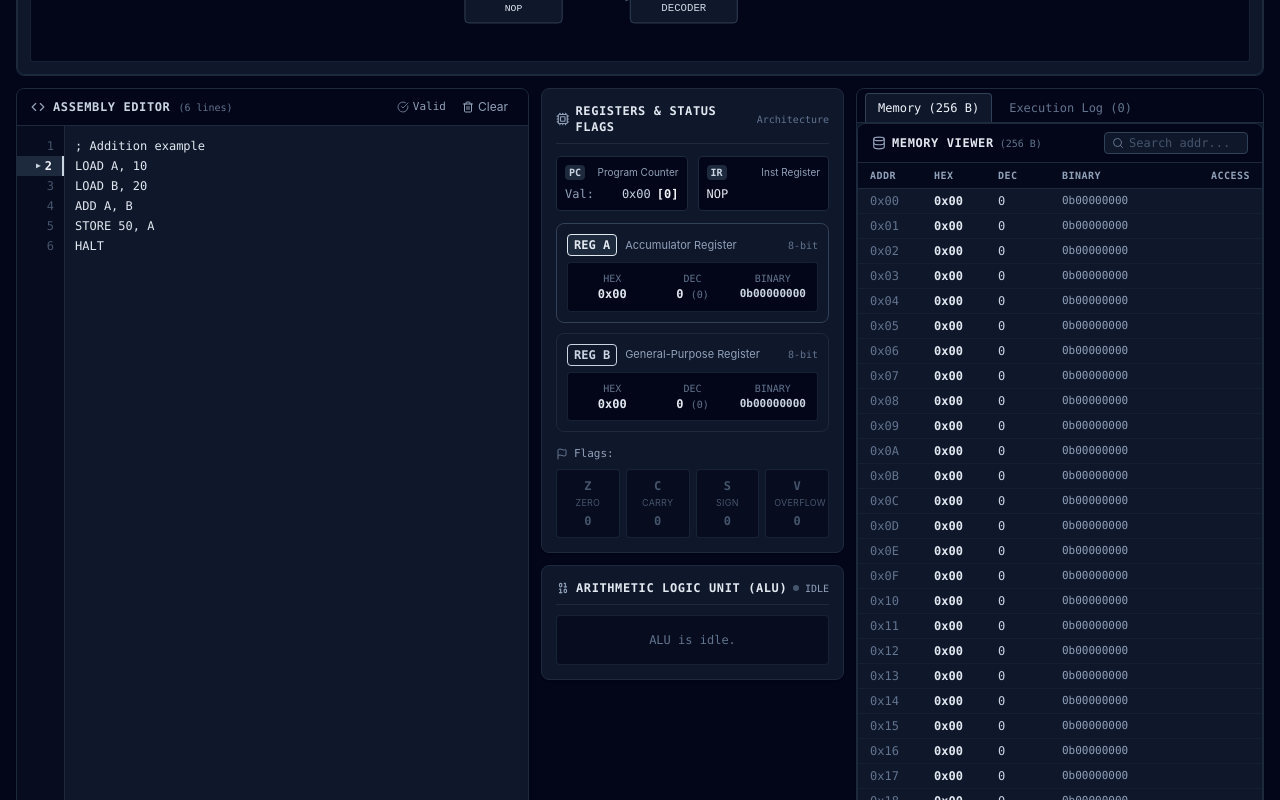
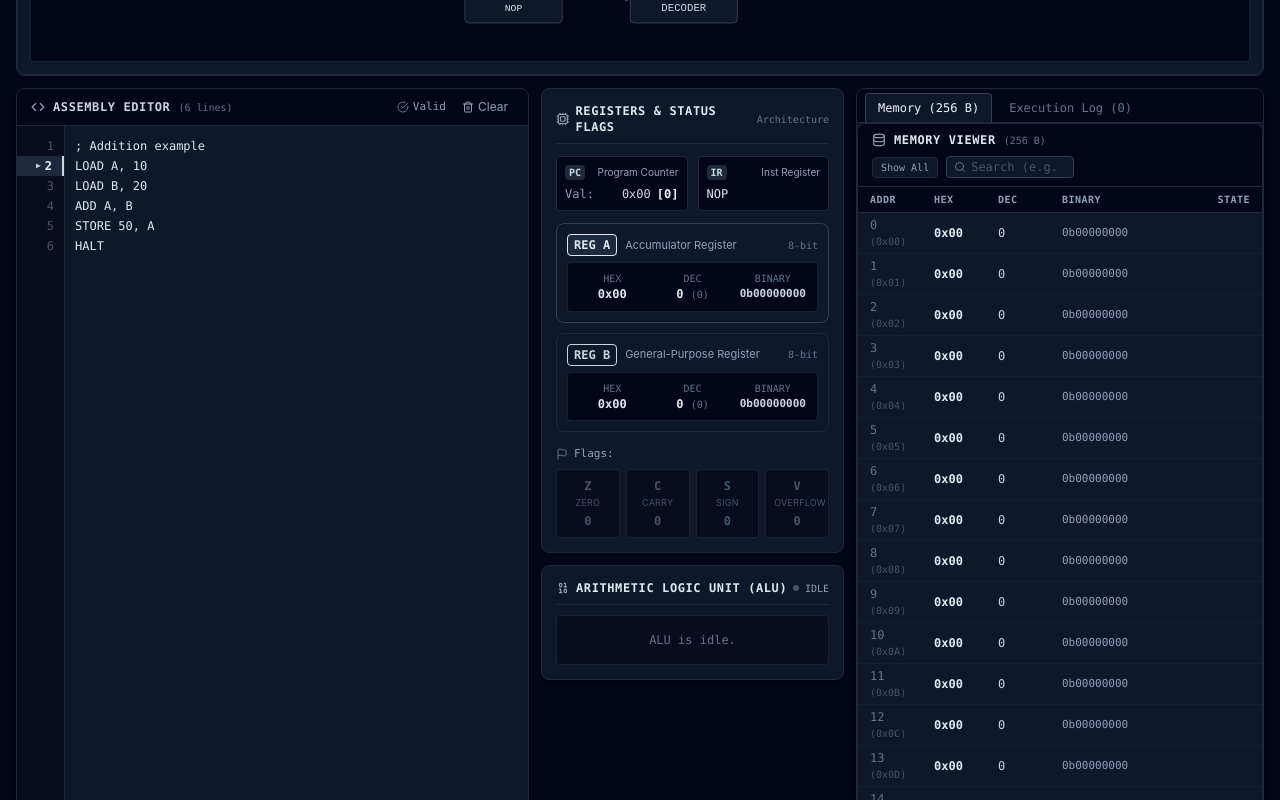
Before and after one commit to debdattamandalin/8bitprosim, a React (Vite) app: page / in a window 1280 px wide. Shown: the part 380-1180 px from the top of the page. Built offline with nearby package versions, Linux system fonts and the light colour scheme.

Commit message:
Auto-scroll memory viewer to active addresses and add Show Non-Zero filter toggle

```diff
--- a/src/components/MemoryViewer.tsx
+++ b/src/components/MemoryViewer.tsx
@@ -1,4 +1,4 @@
-import React, { useState, useMemo } from 'react';
+import React, { useState, useMemo, useRef, useEffect } from 'react';
 import { toHex8, toBin8 } from '../cpu/alu';
 import { Database, Search } from 'lucide-react';
 
@@ -14,8 +14,10 @@ export const MemoryViewer: React.FC<MemoryViewerProps> = ({
   onModifyByte,
 }) => {
   const [searchQuery, setSearchQuery] = useState('');
+  const [filterNonZero, setFilterNonZero] = useState(false);
   const [editingAddress, setEditingAddress] = useState<number | null>(null);
   const [editValue, setEditValue] = useState<string>('');
+  const activeRowRef = useRef<HTMLTableRowElement | null>(null);
 
   const targetAddress = useMemo(() => {
     const q = searchQuery.trim();
@@ -27,6 +29,13 @@ export const MemoryViewer: React.FC<MemoryViewerProps> = ({
     const val = parseInt(q, 10);
     return !isNaN(val) && val >= 0 && val < 256 ? val : null;
   }, [searchQuery]);
+
+  // Auto-scroll to last modified or accessed address
+  useEffect(() => {
+    if (lastAccess && activeRowRef.current) {
+      activeRowRef.current.scrollIntoView({ behavior: 'smooth', block: 'nearest' });
+    }
+  }, [lastAccess?.address]);
 
   const handleStartEdit = (addr: number, currentVal: number) => {
     setEditingAddress(addr);
@@ -43,17 +52,43 @@ export const MemoryViewer: React.FC<MemoryViewerProps> = ({
     setEditingAddress(null);
   };
 
+  // Addresses to show
+  const addresses = useMemo(() => {
+    const arr: number[] = [];
+    for (let i = 0; i < 256; i++) {
+      if (filterNonZero && memory[i] === 0 && lastAccess?.address !== i && targetAddress !== i) {
+        continue;
+      }
+      arr.push(i);
+    }
+    return arr;
+  }, [filterNonZero, memory, lastAccess, targetAddress]);
+
   return (
     <div className="flex flex-col h-full bg-slate-900 border border-slate-800 rounded-lg overflow-hidden shadow-sm">
       {/* Header */}
       <div className="flex flex-wrap items-center justify-between gap-2 px-3.5 py-2 bg-slate-950 border-b border-slate-800">
-        <div className="flex items-center gap-1.5">
+        <div className="flex items-center gap-2">
           <Database className="w-3.5 h-3.5 text-slate-400" />
           <span className="text-xs font-semibold uppercase tracking-wider text-slate-200 font-mono">
             Memory Viewer
           </span>
           <span className="text-[10px] text-slate-500 font-mono">(256 B)</span>
         </div>
+
+        <div className="flex items-center gap-2">
+          {/* Quick toggle to show non-zero / active memory */}
+          <button
+            onClick={() => setFilterNonZero(!filterNonZero)}
+            className={`px-2 py-0.5 text-[10px] font-mono rounded border transition-colors cursor-pointer ${
+              filterNonZero
+                ? 'bg-slate-700 text-white border-slate-500'
+                : 'bg-slate-900 text-slate-400 border-slate-800 hover:text-slate-200'
+            }`}
+            title="Filter to show non-zero and recently modified memory cells"
+          >
+            {filterNonZero ? 'Showing Non-Zero' : 'Show All'}
+          </button>
 
           {/* Address Search */}
           <div className="relative flex items-center">
@@ -62,26 +97,28 @@ export const MemoryViewer: React.FC<MemoryViewerProps> = ({
               type="text"
               value={searchQuery}
               onChange={(e) => setSearchQuery(e.target.value)}
-            placeholder="Search addr..."
-            className="pl-6 pr-2 py-0.5 text-xs font-mono bg-slate-900 border border-slate-700 rounded text-slate-200 placeholder:text-slate-600 focus:outline-none focus:border-slate-500 w-36"
+              placeholder="Search (e.g. 50)..."
+              className="pl-6 pr-2 py-0.5 text-xs font-mono bg-slate-900 border border-slate-700 rounded text-slate-200 placeholder:text-slate-600 focus:outline-none focus:border-slate-500 w-32"
             />
+          </div>
         </div>
       </div>
 
       {/* Memory Table */}
       <div className="flex-1 overflow-auto">
         <table className="w-full text-left font-mono text-xs border-collapse">
-          <thead className="bg-slate-950/80 sticky top-0 text-[10px] uppercase text-slate-400 border-b border-slate-800 tracking-wider">
+          <thead className="bg-slate-950/90 sticky top-0 text-[10px] uppercase text-slate-400 border-b border-slate-800 tracking-wider">
             <tr>
               <th className="py-1.5 px-3 w-16">Addr</th>
               <th className="py-1.5 px-3 w-16">Hex</th>
               <th className="py-1.5 px-3 w-16">Dec</th>
               <th className="py-1.5 px-3">Binary</th>
-              <th className="py-1.5 px-3 text-right">Access</th>
+              <th className="py-1.5 px-3 text-right">State</th>
             </tr>
           </thead>
           <tbody className="divide-y divide-slate-800/50">
-            {Array.from(memory).map((val, addr) => {
+            {addresses.map((addr) => {
+              const val = memory[addr];
               const isSearched = targetAddress === addr;
               const isLastAccess = lastAccess?.address === addr;
               const accessType = isLastAccess ? lastAccess.type : null;
@@ -90,19 +127,22 @@ export const MemoryViewer: React.FC<MemoryViewerProps> = ({
               return (
                 <tr
                   key={addr}
+                  ref={isLastAccess ? activeRowRef : null}
                   className={`hover:bg-slate-800/40 transition-colors ${
-                    isSearched
+                    isLastAccess && accessType === 'WRITE'
+                      ? 'bg-slate-800/90 font-medium'
+                      : isSearched
                       ? 'bg-slate-800'
-                      : isLastAccess && accessType === 'WRITE'
-                      ? 'bg-slate-800/80'
                       : isLastAccess && accessType === 'READ'
                       ? 'bg-slate-850'
                       : val !== 0
-                      ? 'bg-slate-900'
+                      ? 'bg-slate-900 font-medium text-slate-100'
                       : ''
                   }`}
                 >
-                  <td className="py-1 px-3 text-slate-500">{toHex8(addr)}</td>
+                  <td className="py-1 px-3 text-slate-500 font-mono">
+                    {addr} <span className="text-[10px] text-slate-600">({toHex8(addr)})</span>
+                  </td>
                   <td className="py-1 px-3 font-semibold text-slate-200">{toHex8(val)}</td>
                   <td
                     className="py-1 px-3 text-slate-300 cursor-pointer group"
@@ -125,20 +165,25 @@ export const MemoryViewer: React.FC<MemoryViewerProps> = ({
                         className="w-14 px-1 py-0.2 bg-slate-950 border border-slate-500 text-xs rounded text-white font-mono"
                       />
                     ) : (
-                      <span className="group-hover:underline">{val}</span>
+                      <span className={`group-hover:underline ${val !== 0 ? 'text-white font-bold' : ''}`}>
+                        {val}
+                      </span>
                     )}
                   </td>
                   <td className="py-1 px-3 text-[11px] text-slate-400">{toBin8(val)}</td>
                   <td className="py-1 px-3 text-right">
                     {accessType === 'WRITE' && (
-                      <span className="text-[10px] font-medium px-1.5 py-0.2 rounded bg-slate-800 text-slate-200 border border-slate-700">
-                        WRITE
+                      <span className="text-[10px] font-semibold px-1.5 py-0.2 rounded bg-slate-700 text-white border border-slate-600">
+                        STORED
                       </span>
                     )}
                     {accessType === 'READ' && (
                       <span className="text-[10px] font-medium px-1.5 py-0.2 rounded bg-slate-800 text-slate-300 border border-slate-700">
                         READ
                       </span>
+                    )}
+                    {!accessType && val !== 0 && (
+                      <span className="text-[10px] text-slate-400">DATA</span>
                     )}
                   </td>
                 </tr>
```
Lines whose indentation alone changed are shown as unchanged.
